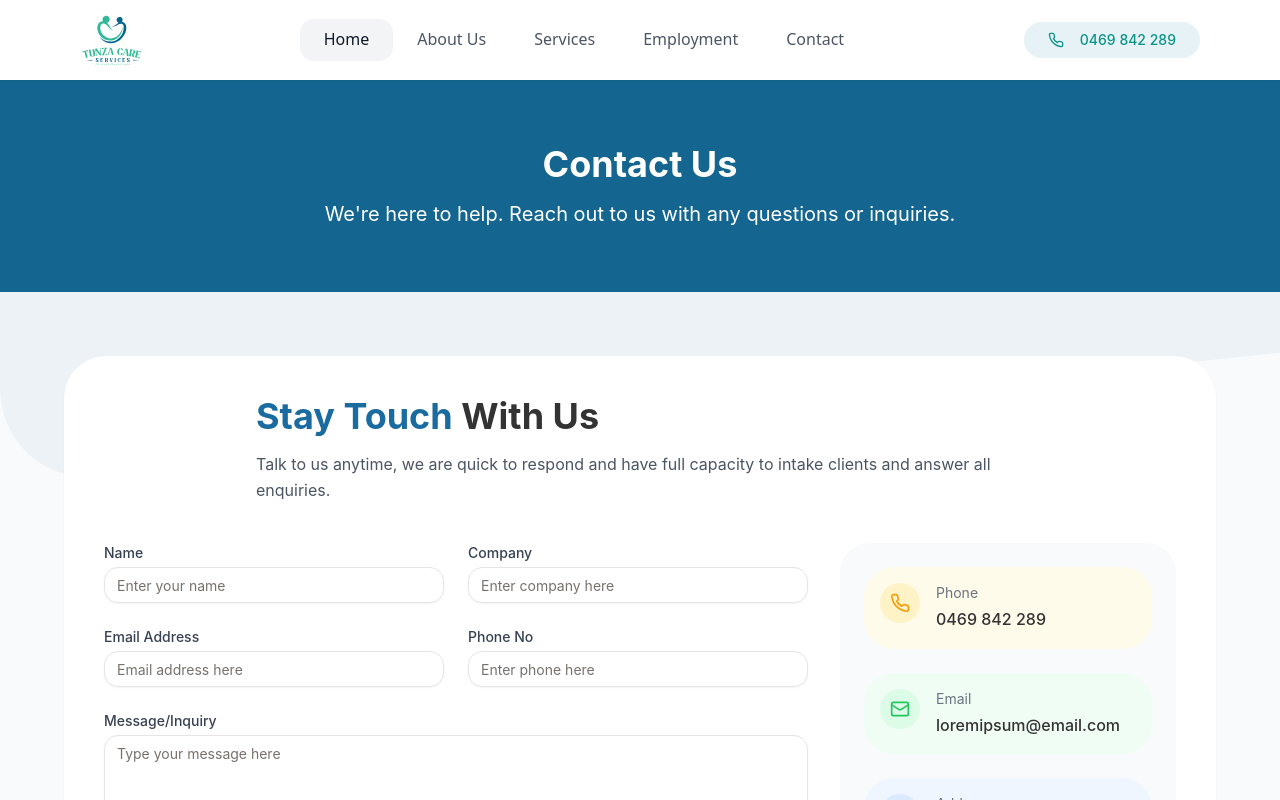
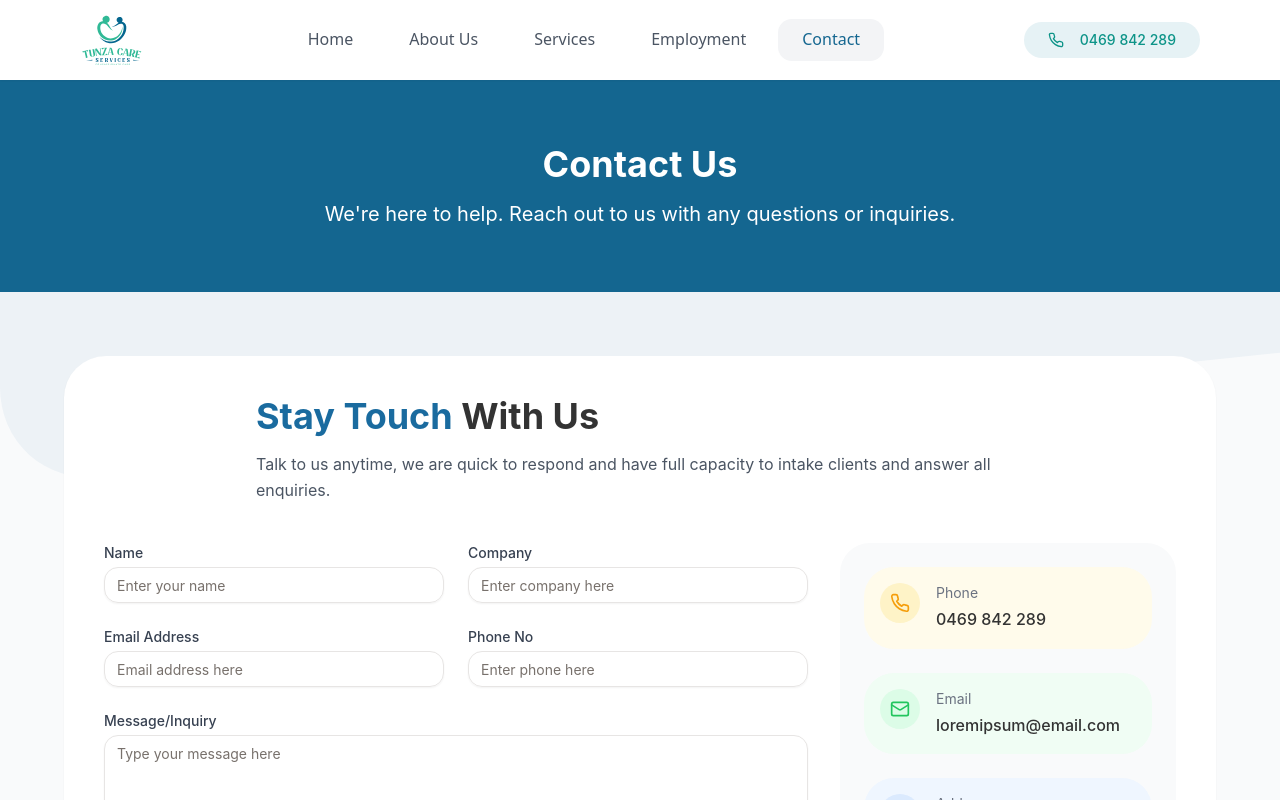
Before and after one commit to nmcyber/tunza-care, a React (Vite) app: page /contact in a window 1280 px wide. Shown: the top 800 px of the page. Built offline with nearby package versions, Linux system fonts and the light colour scheme; what fluid-tailwind would draw is missing.

Commit message:
Fix: Added subtle effect on the Navbar and streamlined it

```diff
--- a/src/components/Footer/location.jsx
+++ b/src/components/Footer/location.jsx
@@ -1,8 +1,5 @@
 import React from "react";
 import { GoogleMap, LoadScript, Marker } from "@react-google-maps/api";
-import { MdOutlineCall } from "react-icons/md";
-import { MdMailOutline } from "react-icons/md";
-import { MdOutlineLocationOn } from "react-icons/md";
 import MapComponent from "../shared/MapComponent";
 import Typography from "../shared/Typography";
 import { MapPin } from "lucide-react";
--- a/src/components/Landing/TrustedPartnerships.jsx
+++ b/src/components/Landing/TrustedPartnerships.jsx
@@ -1,6 +1,6 @@
 import { Card, CardContent } from "@/components/ui/card";
 import Typography from "../shared/Typography";
-import { about_tunza_care, nurse_patient_care, tunza_play_icon, verified } from "@/assets";
+import { about_tunza_care, nurse_patient_care, tunza_play_icon } from "@/assets";
 import { InvertedBorder } from "../shared/InvertedRadius";
 
 const partners = [
@@ -82,11 +82,12 @@ export default function TrustedPartnership() {
                   {/* TODO: I need to further make the inverted radius support different dimensions eg. rectangles, circles  */}
                   <div
                     id='house-price'
-                    className=' absolute z-20 p-4 -bottom-6 -left-7 outline-0 outline-red-400 '
+                    className=' absolute z-20 p-4  -bottom-6 -left-7 outline-0 outline-red-400 '
                   >
                     <div className='grid grid-cols-1 text-white gap-0 space-y-0 items-center border-0 border-lime-400'>
                       <span className='text-xl font-bold '>150+</span>
-                      <span className='text-xs '>Lorem ipsum dum</span>
+                      <span className='text-xs '>Support hours</span>
+                      {/* 150+ Support hours delivered weekly */}
                     </div>
                   </div>
                 </div>
--- a/src/components/Navbar/Navbar.jsx
+++ b/src/components/Navbar/Navbar.jsx
@@ -1,19 +1,39 @@
-import { useState } from "react"
+import { useState, useEffect } from "react"
 import { Menu, Phone } from "lucide-react"
 import { Button } from "@/components/ui/button"
 import { motion, useScroll, useMotionValueEvent } from "framer-motion"
 import { Sheet, SheetContent, SheetFooter, SheetHeader, SheetTitle, SheetTrigger } from "@/components/ui/sheet"
 import { navigation, socials } from "@/constants"
 import { useMediaQuery } from "@/hooks/use-mobile"
+import { Link, useLocation } from "react-router-dom"
+import Logo from "@/components/shared/Logo"
 import { cn } from "@/lib/utils"
-import { Link } from "react-router-dom"
-import Logo from "@/components/shared/Logo"
 
 const Navbar = () => {
   const isMobile = useMediaQuery("(max-width: 768px)")
   const [isVisible, setIsVisible] = useState(true)
   const [lastScrollY, setLastScrollY] = useState(0)
   const { scrollY } = useScroll()
+  const location = useLocation()
+  const [activeItem, setActiveItem] = useState("")
+
+  // Set active item based on current path
+  useEffect(() => {
+    const path = location.pathname
+
+    // Find the navigation item that matches the current path
+    const currentNavItem = navigation.find((item) => {
+      // Handle root path specially
+      if (path === "/" && item.url === "/") {
+        return true
+      }
+      // For other paths, check if the current path starts with the nav item's URL
+      // This handles nested routes like /services/something
+      return path !== "/" && item.url !== "/" && path.startsWith(item.url)
+    })
+
+    setActiveItem(currentNavItem ? currentNavItem.title : "")
+  }, [location.pathname])
 
   // Track scroll direction and hide/show navbar accordingly
   useMotionValueEvent(scrollY, "change", (latest) => {
@@ -43,21 +63,19 @@ const Navbar = () => {
     >
       <div className="px-4 sm:px-8 md:px-16 xl:px-20">
         {/* Desktop Navigation */}
-        <nav className="hidden lg:flex items-center justify-between outline-0 outline-lime-800">
-          {/* <div className="flex items-center gap-16 ">
-          </div> */}
+        <nav className="hidden lg:flex items-center justify-between border-0 border-lime-800">
           <Logo />
 
-            <div className="flex items-center outline-0 outline-fuchsia-800">
-              {navigation.map((item, index) => (
+          <div className="flex items-center space-x-2 border-0 border-fuchsia-800">
+            {navigation.map((item) => (
               <Link
                 key={item.id}
                 to={item.url}
                 className={cn(
                   "relative font-sans text-[16px] font-medium px-6 py-2 rounded-md transition-colors duration-300",
-                    item.title === "Home"
-                      ? "bg-gray-100 text-gray-900"
-                      : "text-gray-600 hover:text-gray-900 hover:bg-gray-50",
+                  item.title === activeItem
+                    ? "bg-gray-100 text-primary"
+                    : "text-gray-600 hover:text-[#30B996] hover:bg-gray-50",
                 )}
               >
                 {item.title}
@@ -65,12 +83,13 @@ const Navbar = () => {
             ))}
           </div>
 
-          <>
-            <Button className="rounded-full bg-[#e6f2f5] text-[#0469842] hover:bg-[#d6eaef] px-6 outline-0 outline-blue-800 " variant="ghost">
+          <Button
+            className="rounded-full bg-[#e6f2f5] text-[#0469842] hover:bg-[#d6eaef] px-6 outline-0 outline-blue-800"
+            variant="ghost"
+          >
             <Phone className="mr-2 h-4 w-4 text-teal-600" />
             <span className="text-teal-600 font-medium">0469 842 289</span>
           </Button>
-          </>
         </nav>
 
         {/* Mobile Navigation */}
@@ -93,17 +112,18 @@ const Navbar = () => {
 
               <div className="my-8 flex flex-col">
                 {navigation.map((item) => (
-                  <a
+                  <Link
                     key={item.id}
-                    href={item.url}
+                    to={item.url}
                     className={cn(
-                      "block relative font-sans text-[18px] text-gray-700 hover:text-teal-600 transition-colors duration-300",
-                      item.title === "Home" ? "font-semibold text-teal-600" : "font-medium",
-                      "px-2 py-4",
+                      "block relative font-sans text-[18px] transition-colors duration-300 my-1 px-4 py-3",
+                      item.title === activeItem
+                        ? "rounded-[11px] border border-[rgba(0,0,0,0.1)] bg-[linear-gradient(180deg,rgba(255,255,255,0.26)_0%,rgba(115,115,115,0.26)_100%)] font-semibold"
+                        : "text-gray-700 hover:text-teal-600 font-medium",
                     )}
                   >
                     {item.title}
-                  </a>
+                  </Link>
                 ))}
 
                 <Button className="mt-6 rounded-full bg-[#e6f2f5] text-[#0469842] hover:bg-[#d6eaef]" variant="ghost">
--- a/src/index.css
+++ b/src/index.css
@@ -207,7 +207,7 @@ button {
   grid-row: 2 / 3;
   grid-column: 1 / 2;
   /* outline: 2px solid salmon; */
-  border-radius: var(--_br) var(--_br) var(--_br), var(--_br);
+  border-radius: var(--_br) var(--_br) var(--_br) var(--_br);
   /* Outer border of the rounded element */
   box-shadow: 0 0 0 0.8rem white;
 }
```
Lines whose indentation alone changed are shown as unchanged.
